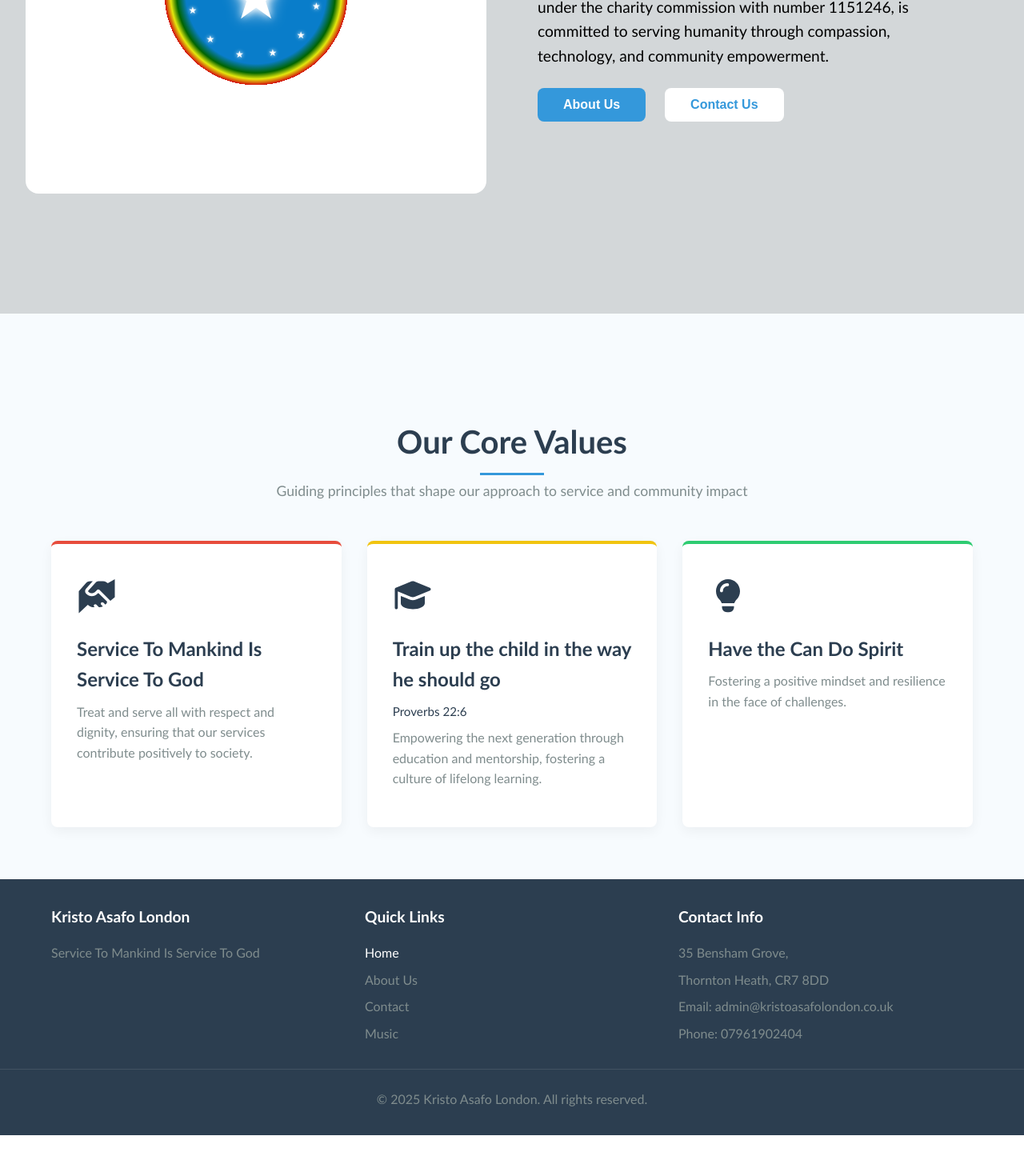
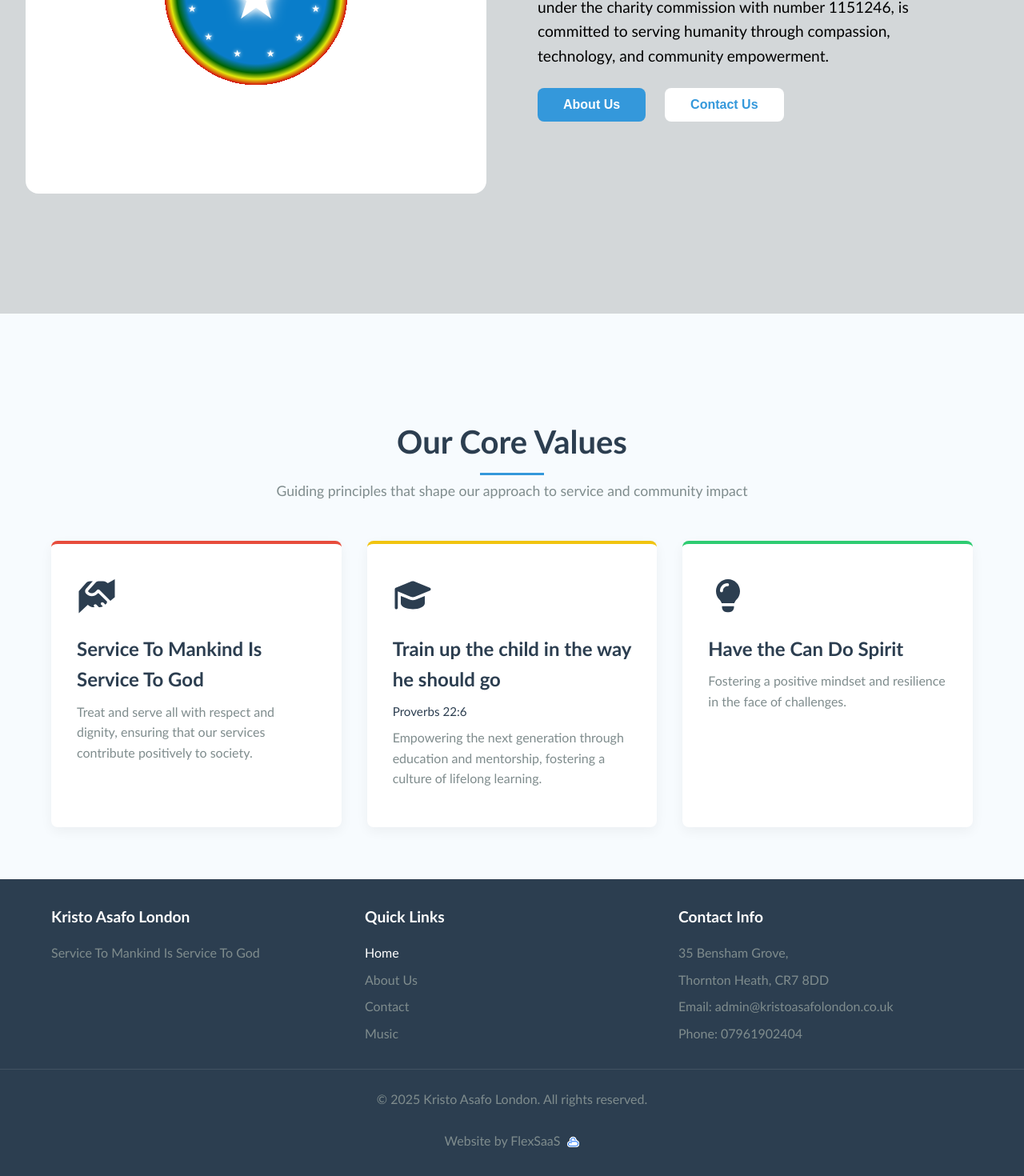
Before and after one commit to Kristo-Asafo-London/church-website, a React (Vite) app: page / in a window 1280 px wide. Shown: the part 486-1956 px from the top of the page at 80% size. Before the commit the page ends 1905 px from the top, so only its background shows below. Built offline with nearby package versions, Linux system fonts and the light colour scheme.

Commit message:
add powered by flexsaas

```diff
--- a/src/components/layout/Footer.tsx
+++ b/src/components/layout/Footer.tsx
@@ -29,7 +29,14 @@ export const Footer = () => {
         </FooterSection>
       </FooterContent>
 
-      <Copyright>&copy; {new Date().getFullYear()} Kristo Asafo London. All rights reserved.</Copyright>
+      <Copyright>
+        &copy; {new Date().getFullYear()} Kristo Asafo London. All rights reserved. <br />
+        <br />
+        Website by{" "}
+        <a href="https://flexsaas.co.uk" target="_blank" rel="noopener noreferrer">
+          FlexSaaS <img src="/flexsaas.png" alt="FlexSaaS Logo" style={{ width: "15px", marginLeft: "5px", verticalAlign: "middle" }} />
+        </a>
+      </Copyright>
     </FooterContainer>
   );
 };
--- a/src/styles/theme.ts
+++ b/src/styles/theme.ts
@@ -64,7 +64,7 @@ export const GlobalStyle = createGlobalStyle`
 
   a {
     text-decoration: none;
-    color: ${theme.colors.primary};
+    color: ${theme.colors.textLight};
     transition: color 0.3s ease;
 
     &:hover {
```
Also changed, not shown: public/flexsaas.png (added).
